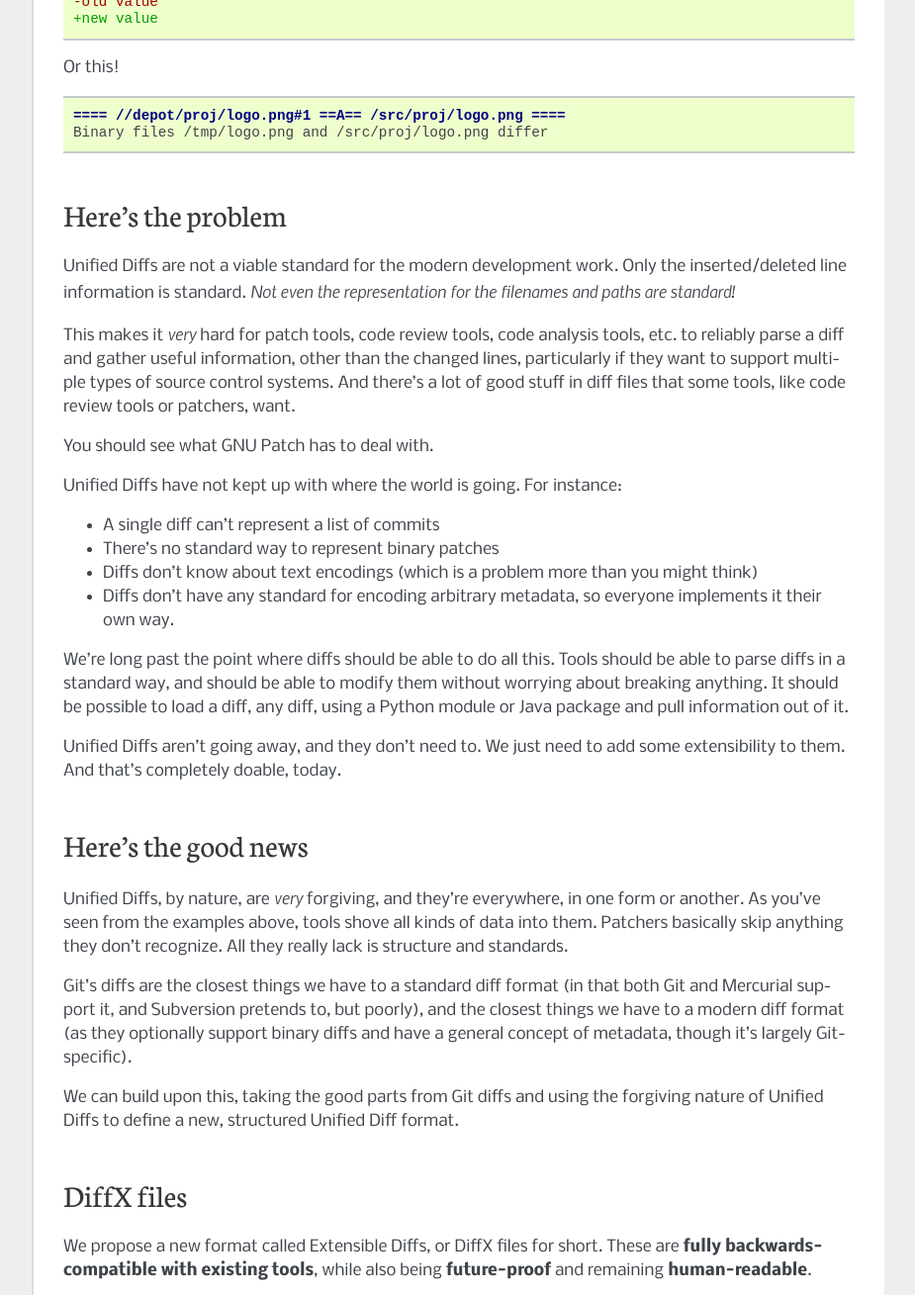
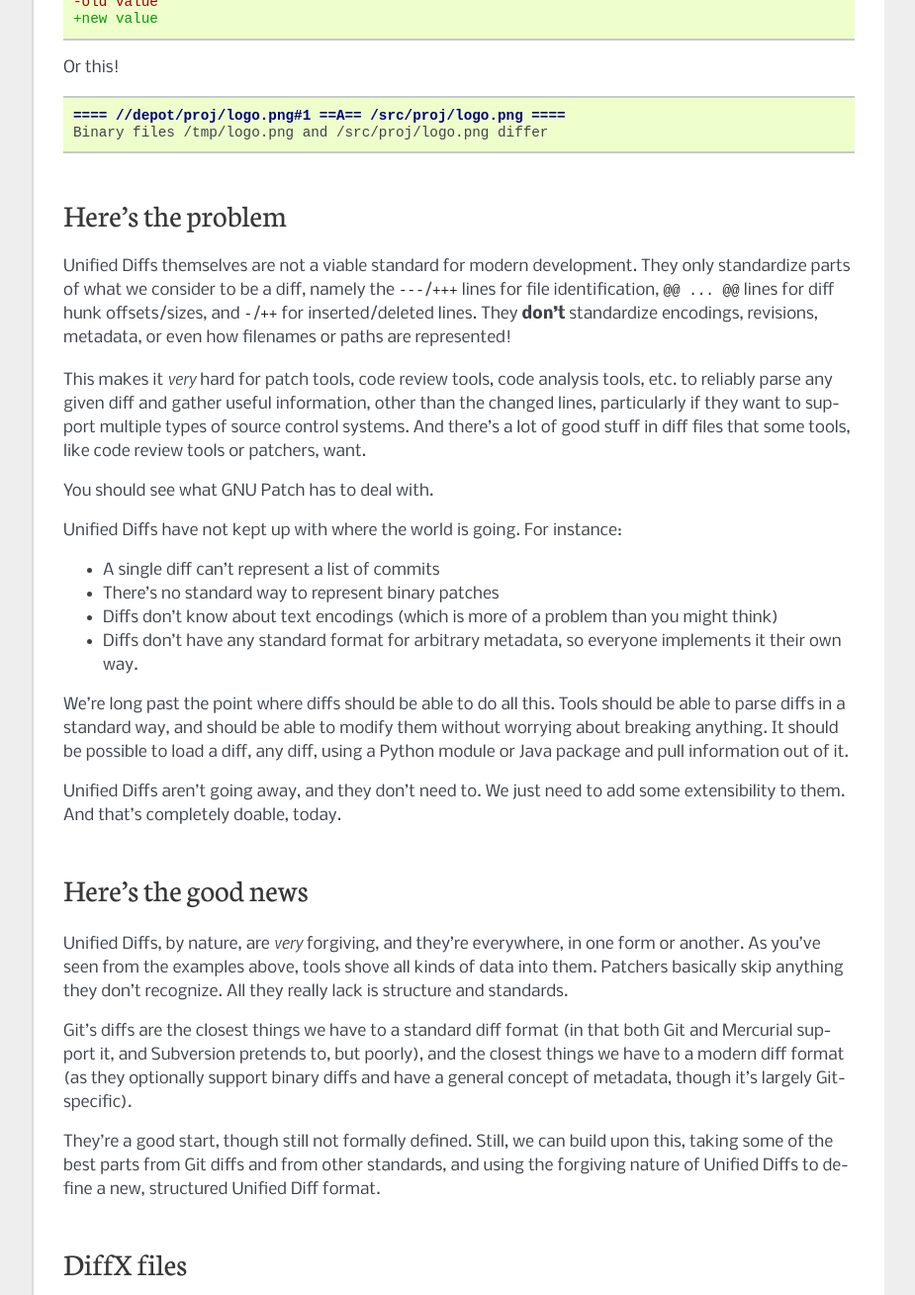
Before and after one commit to beanbaginc/diffx, a Sphinx documentation site: the page built from docs/index.rst, in a window 1280 px wide and 1400 px high, scrolled down 1224 px, cut to the strip 0-1309 px from the top of the window. Shown: the whole strip at 99% size, without its empty margins (198-1123 px from the left). Built offline with Sphinx 7.4.7, drawn with Linux system fonts in a browser that asks for light colours.

Commit message:
Update some text and examples in the spec.
This cleans up some of the language on the introductory page for DiffX,
and provides additional examples on the "Problems with Diffs" page for
Subversion's handling of deleted files.

Testing Done:
Built the docs and read through the new language.

Viewed the rendered diff examples and ensured they looked correct.

Reviewed at https://reviews.reviewboard.org/r/11735/

```diff
--- a/docs/index.rst
+++ b/docs/index.rst
@@ -80,15 +80,18 @@ Or this!
 Here's the problem
 ==================
 
-Unified Diffs are not a viable standard for the modern development work. Only
-the inserted/deleted line information is standard.  *Not even the
-representation for the filenames and paths are standard!*
+Unified Diffs themselves are not a viable standard for modern development.
+They only standardize parts of what we consider to be a diff, namely the
+``---``/``+++`` lines for file identification, ``@@ ... @@`` lines for
+diff hunk offsets/sizes, and ``-``/``++`` for inserted/deleted lines.
+They **don't** standardize encodings, revisions, metadata, or even how
+filenames or paths are represented!
 
 This makes it *very* hard for patch tools, code review tools, code analysis
-tools, etc. to reliably parse a diff and gather useful information, other than
-the changed lines, particularly if they want to support multiple types of
-source control systems. And there's a lot of good stuff in diff files that
-some tools, like code review tools or patchers, want.
+tools, etc. to reliably parse any given diff and gather useful information,
+other than the changed lines, particularly if they want to support multiple
+types of source control systems. And there's a lot of good stuff in diff files
+that some tools, like code review tools or patchers, want.
 
 You should see what GNU Patch has to deal with.
 
@@ -96,9 +99,9 @@ Unified Diffs have not kept up with where the world is going. For instance:
 
 * A single diff can't represent a list of commits
 * There's no standard way to represent binary patches
-* Diffs don't know about text encodings (which is a problem more than you
+* Diffs don't know about text encodings (which is more of a problem than you
   might think)
-* Diffs don't have any standard for encoding arbitrary metadata, so everyone
+* Diffs don't have any standard format for arbitrary metadata, so everyone
   implements it their own way.
 
 We're long past the point where diffs should be able to do all this. Tools
@@ -125,9 +128,10 @@ and the closest things we have to a modern diff format (as they optionally
 support binary diffs and have a general concept of metadata, though it's
 largely Git-specific).
 
-We can build upon this, taking the good parts from Git diffs and using the
-forgiving nature of Unified Diffs to define a new, structured Unified Diff
-format.
+They're a good start, though still not formally defined. Still, we can build
+upon this, taking some of the best parts from Git diffs and from other
+standards, and using the forgiving nature of Unified Diffs to define a new,
+structured Unified Diff format.
 
 
 DiffX files
```
Also changed, not shown: docs/problems-with-diffs.rst (+31 -1 lines).
